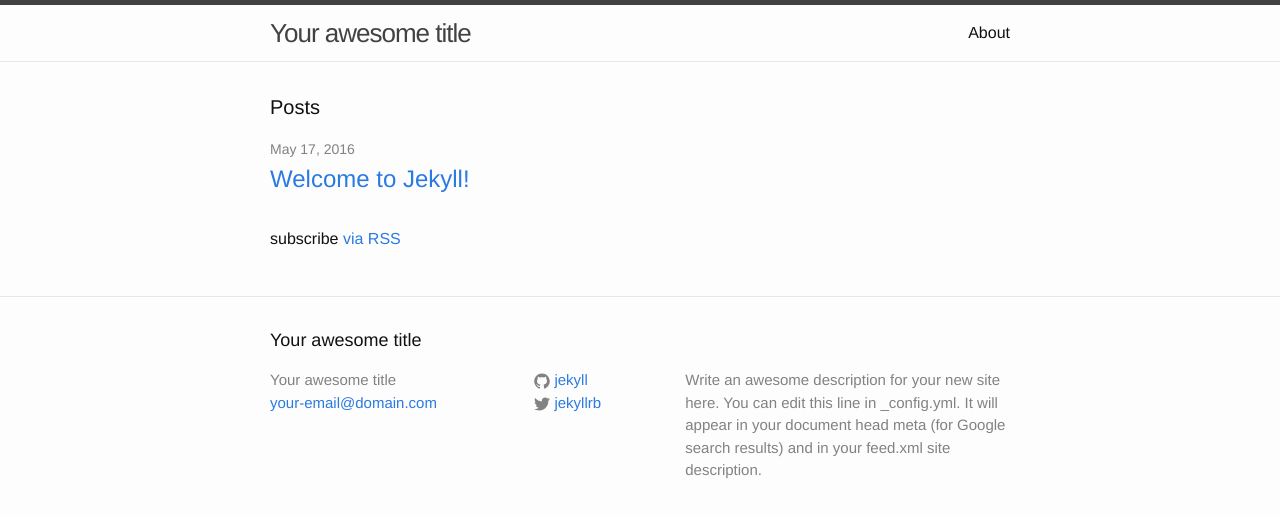
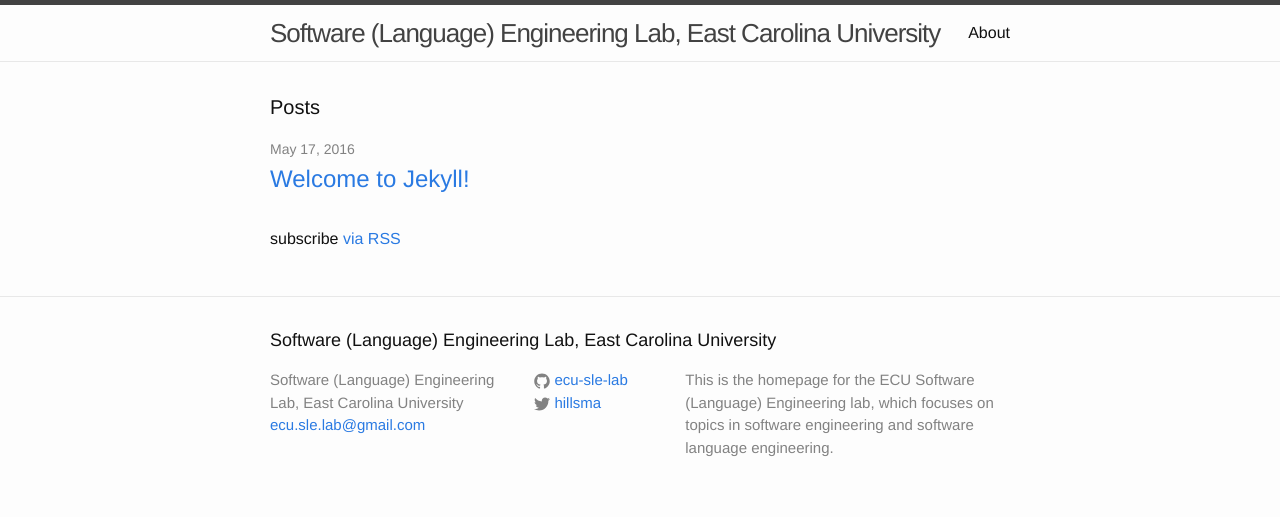
Before and after one commit to ecu-sle-lab/ecu-sle-lab.github.io, a Jekyll site: the page built from index.html, in a window 1280 px wide. Shown: the top 517 px of the page. Built offline with Jekyll 4.4.1, drawn with Linux system fonts in a browser that asks for light colours.

Commit message:
Update to config

```diff
--- a/_config.yml
+++ b/_config.yml
@@ -6,16 +6,15 @@
 # 'jekyll serve'. If you change this file, please restart the server process.
 
 # Site settings
-title: Your awesome title
-email: your-email@domain.com
+title: Software (Language) Engineering Lab, East Carolina University
+email: ecu.sle.lab@gmail.com
 description: > # this means to ignore newlines until "baseurl:"
-  Write an awesome description for your new site here. You can edit this
-  line in _config.yml. It will appear in your document head meta (for
-  Google search results) and in your feed.xml site description.
+  This is the homepage for the ECU Software (Language) Engineering lab, which focuses
+  on topics in software engineering and software language engineering.
 baseurl: "" # the subpath of your site, e.g. /blog
-url: "http://yourdomain.com" # the base hostname & protocol for your site
-twitter_username: jekyllrb
-github_username:  jekyll
+url: "http://ecu-sle-lab.github.io/" # the base hostname & protocol for your site
+twitter_username: hillsma
+github_username:  ecu-sle-lab
 
 # Build settings
 markdown: kramdown
```
